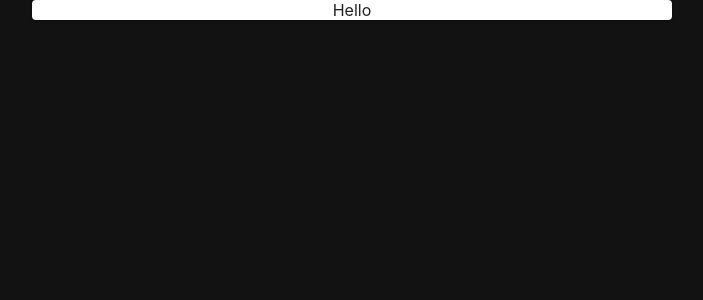
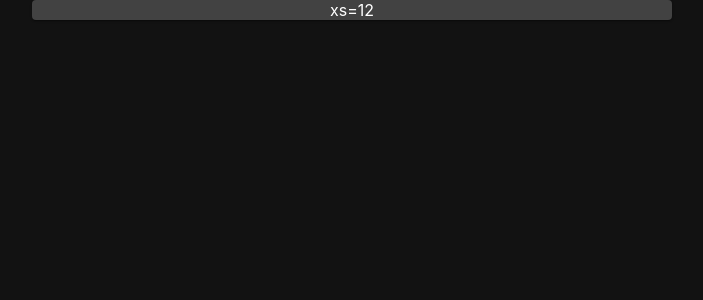
Before and after one commit to niuniuanran/WhoIsSpy, a React (Create React App) app: page /cn in a window 1280 px wide. Shown: the top 300 px of the page, without its empty margins (288-991 px from the left). Built offline with nearby package versions, Linux system fonts and the light colour scheme.

Commit message:
Set dark theme

```diff
--- a/src/App.css
+++ /dev/null
@@ -1,38 +0,0 @@
-.App {
-  text-align: center;
-}
-
-.App-logo {
-  height: 40vmin;
-  pointer-events: none;
-}
-
-@media (prefers-reduced-motion: no-preference) {
-  .App-logo {
-    animation: App-logo-spin infinite 20s linear;
-  }
-}
-
-.App-header {
-  background-color: #282c34;
-  min-height: 100vh;
-  display: flex;
-  flex-direction: column;
-  align-items: center;
-  justify-content: center;
-  font-size: calc(10px + 2vmin);
-  color: white;
-}
-
-.App-link {
-  color: #61dafb;
-}
-
-@keyframes App-logo-spin {
-  from {
-    transform: rotate(0deg);
-  }
-  to {
-    transform: rotate(360deg);
-  }
-}
--- a/src/App.tsx
+++ b/src/App.tsx
@@ -6,9 +6,16 @@ import {
 import ChooseLanguage from "./Components/ChooseLanguage";
 import LanguageProvider from "./Contexts/LanguageContext";
 import Main from "./Components/Main";
+import { createMuiTheme, ThemeProvider } from '@material-ui/core/styles';
 
 function App() {
+  const theme = createMuiTheme({
+    palette: {
+      type: 'dark'
+    }
+  })
   return (
+    <ThemeProvider theme={theme}>
     <Router>
         <Switch>
           <Route path="/en">
@@ -26,6 +33,7 @@ function App() {
           </Route>
         </Switch>
     </Router>
+    </ThemeProvider>
   );
 }
 
--- /dev/null
+++ b/src/Components/CreateRoom.tsx
@@ -0,0 +1,5 @@
+import React from "react";
+
+export default function CreateRoom(){
+    return <div></div>
+}
--- /dev/null
+++ b/src/Components/EnterGameOptions.tsx
@@ -0,0 +1,9 @@
+import {Paper, Grid} from "@material-ui/core"
+
+export default function EnterGameOptions(){
+    return <Grid container spacing={3}>
+        <Grid item xs={12}>
+        <Paper>xs=12</Paper>
+        </Grid>
+    </Grid>
+}
--- a/src/Components/Main.tsx
+++ b/src/Components/Main.tsx
@@ -1,10 +1,25 @@
 import {Paper} from '@material-ui/core'
 import MainLayout from './MainLayout'
+import CreateRoom from './CreateRoom';
+import EnterGameOptions from './EnterGameOptions';
+import {
+    BrowserRouter as Router,
+    Switch,
+    Route,
+    useRouteMatch
+  } from "react-router-dom";
 
 export default function Main(){
+    let match = useRouteMatch();
+
    return <MainLayout>
-            <Paper>
-                Hello
-            </Paper>
+                <Switch>
+                    <Route path={`${match.path}/create-room`}>
+                        <CreateRoom/>
+                    </Route>
+                    <Route path={match.path}>
+                        <EnterGameOptions/>
+                    </Route>
+                </Switch>
           </MainLayout>
 }
--- a/src/index.css
+++ b/src/index.css
@@ -8,6 +8,10 @@ body {
   background-color: #121212;
 }
 
+html{
+  background-color: #121212;
+}
+
 code {
   font-family: source-code-pro, Menlo, Monaco, Consolas, 'Courier New',
     monospace;
```
